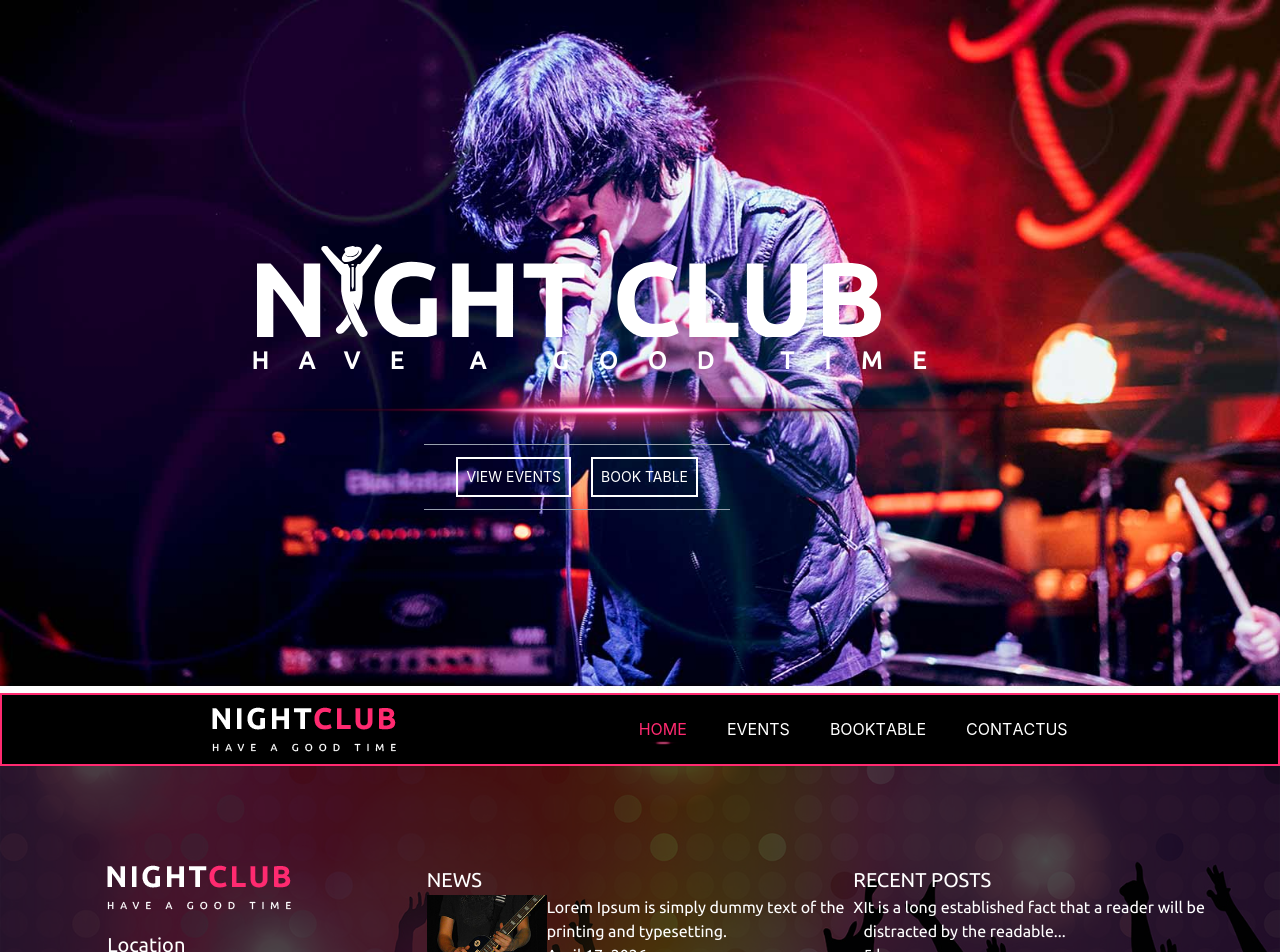
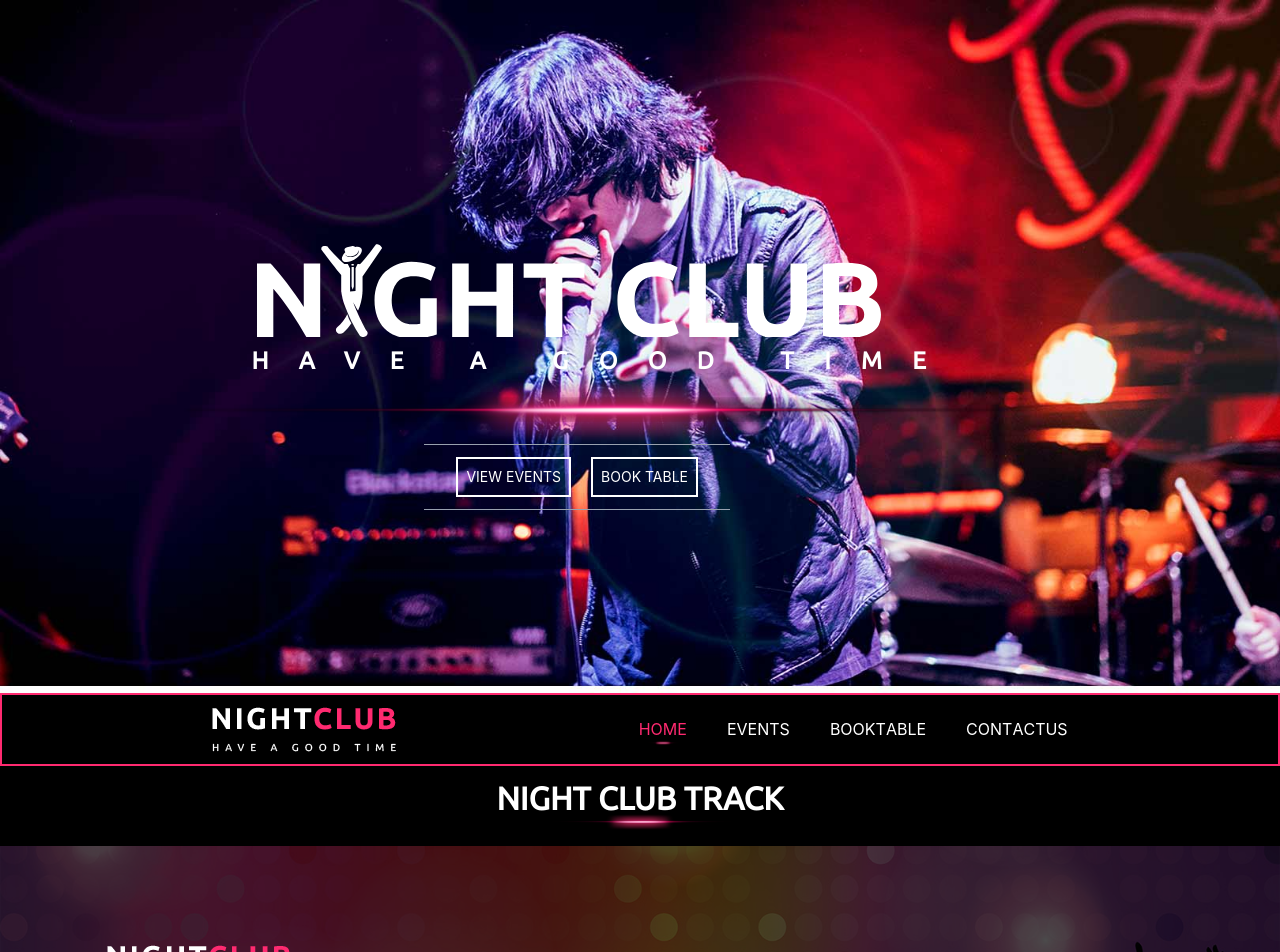
Before and after one commit to SaethorMH/night_club_eksamen_frontend_2026-julie-sebastian-saethor, a Next.js app: page / in a window 1280 px wide. Shown: the top 952 px of the page. Built offline with nearby package versions, Linux system fonts and the light colour scheme.

Commit message:
Add NightClubTrackSection and integrate it into the Home component

```diff
--- /dev/null
+++ b/src/app/components/Section4.tsx
@@ -0,0 +1,12 @@
+import SectionTitle from "./SectionTitle";
+
+const NightClubTrackSection = () => {
+  return (
+    <section>
+      <SectionTitle title="Night Club Track" />
+      <article></article>
+    </section>
+  );
+};
+
+export default NightClubTrackSection;
--- /dev/null
+++ b/src/app/components/SectionTitle.tsx
@@ -0,0 +1,21 @@
+import Image from "next/image";
+
+type Props = {
+  title: string;
+};
+
+const SectionTitle = ({ title }: Props) => {
+  return (
+    <section className="flex flex-col items-center place-content-center align-middle h-20 w-full">
+      <h1>{title}</h1>
+      <Image
+        src={"/assets/bottom_line_slider/bottom_line.png"}
+        height={40}
+        width={200}
+        alt="title flair"
+      />
+    </section>
+  );
+};
+
+export default SectionTitle;
--- a/src/app/page.tsx
+++ b/src/app/page.tsx
@@ -1,7 +1,12 @@
 import Hero from "./components/Hero";
-
+import NightClubTrackSection from "./components/Section4";
 export default async function Home() {
   await new Promise((r) => setTimeout(r, 1000));
 
-  return <Hero />;
+  return (
+    <>
+      <Hero />
+      <NightClubTrackSection />
+    </>
+  );
 }
```
